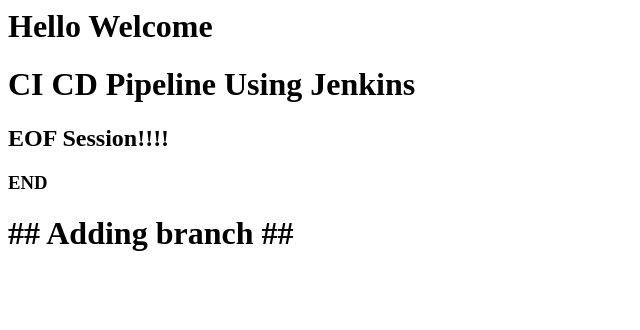
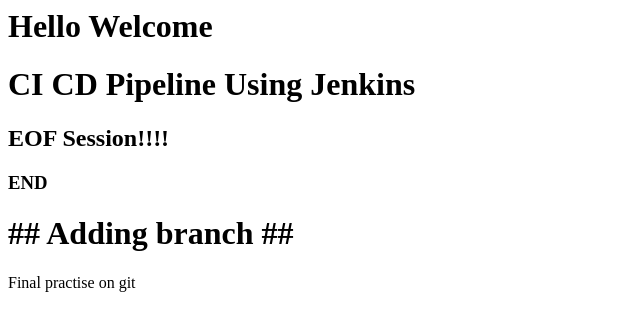
Before and after one commit to venkateshprageeth/Jenkins-CI-CD, a plain HTML site: page index.html in a window 1280 px wide. Shown: the whole page, without its empty margins (0-640 px from the left). Drawn offline with Linux system fonts and the light colour scheme.

Commit message:
Final practise on git

```diff
--- a/index.html
+++ b/index.html
@@ -3,3 +3,4 @@
 <h2> EOF Session!!!! </h2>
 <h3> END </h3>
 <h1>## Adding branch ##</h1>
+Final practise on git
```
